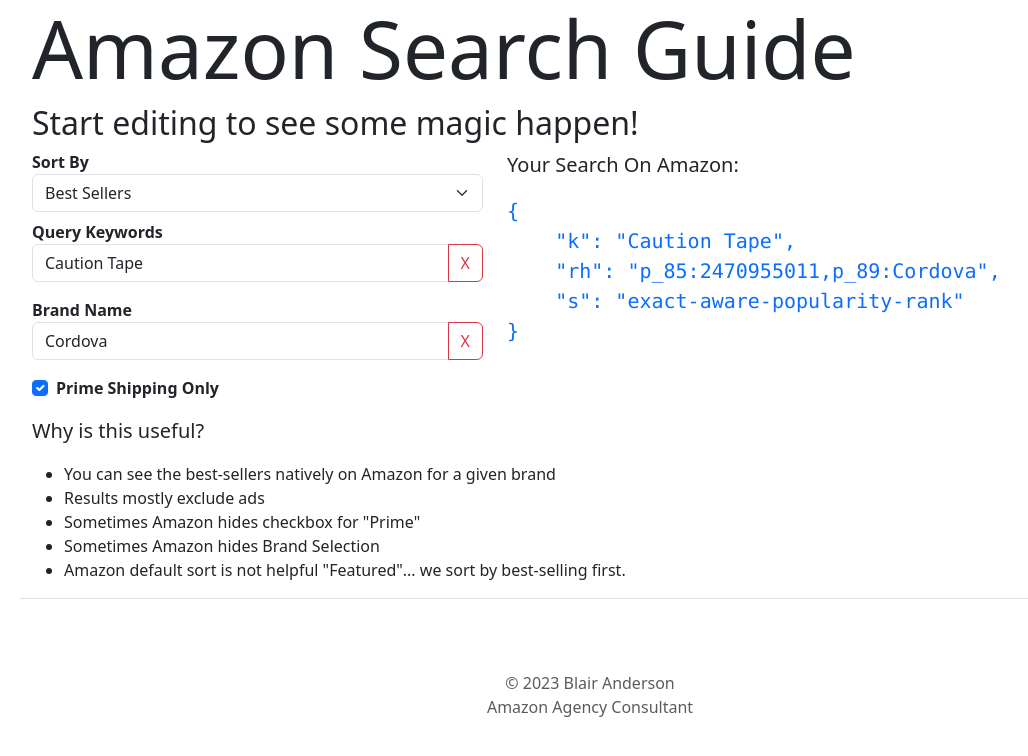
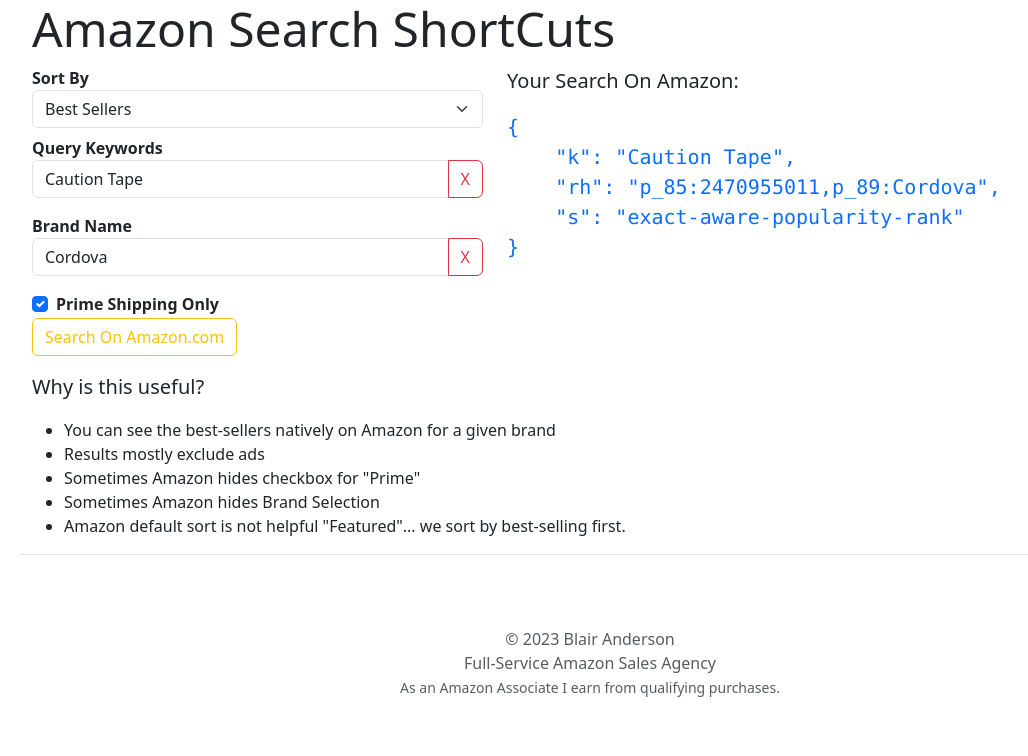
Before and after one commit to blairanderson/amzn-search-guide, a React (Create React App) app: page / in a window 1280 px wide. Shown: the top 756 px of the page, without its empty margins (50-1078 px from the left). Built offline with nearby package versions, Linux system fonts and the light colour scheme.

Commit message:
update the search

```diff
--- a/src/App.js
+++ b/src/App.js
@@ -2,8 +2,9 @@
 import React from "react";
 
 const SEED_DATA = {
+  "Phone Case": "Apple",
   "Nitrile Gloves": "NITRILECARE",
-  "Caution Tape": "Cordova",
+  "Caution Tape": "Cordova"
 };
 
 function RandomSeedKey() {
@@ -38,17 +39,21 @@
 
   const finalLink = `https://amazon.com/s?${new URLSearchParams({
     ...params,
-    ref: "shipmentbot-20",
+    ref: "shipmentbot-20"
   }).toString()}`;
+
+  const onSubmit = (e) => {
+    e.preventDefault();
+    window.open(finalLink, "_blank");
+  };
 
   // https://www.amazon.com/s?k=nitrile+gloves&rh=p_85:2470955011,p_89:SAS Safety&dc&rnid=2470954011
   return (
     <div>
       <div className="container border-bottom ">
-        <h1 className="display-1">Amazon Search Guide</h1>
-        <h2>Start editing to see some magic happen!</h2>
+        <h1 className="display-5">Amazon Search ShortCuts</h1>
         <div className="row">
-          <div className="col-sm-12 col-md-5">
+          <form onSubmit={onSubmit} className="col-sm-12 col-md-5">
             <dl>
               <dt>Sort By</dt>
               <dd>
@@ -94,9 +99,13 @@
                   </label>
                 </div>
               </dt>
-              <dd></dd>
+              <dt>
+                <button className="btn btn-outline-warning">
+                  Search On Amazon.com
+                </button>
+              </dt>
             </dl>
-          </div>
+          </form>
           <div className="col-sm-12 col-md-7">
             <p className="lead">Your Search On Amazon:</p>
             <PrettyOutputLink {...{ finalLink, params, brand, keywords }} />
@@ -118,15 +127,18 @@
       </div>
 
       <footer className="py-5 my-4">
-        <p className="text-center text-body-secondary">
+        <div className="text-center text-body-secondary">
           <div className="">© 2023 Blair Anderson</div>
           <a
             className="nav-link px-2 text-body-secondary"
             href="https://www.andersonassociates.net?ref=amazonsearchguide"
           >
-            Amazon Agency Consultant
+            Full-Service Amazon Sales Agency
           </a>
-        </p>
+          <small>
+            As an Amazon Associate I earn from qualifying purchases.
+          </small>
+        </div>
       </footer>
     </div>
   );
```
